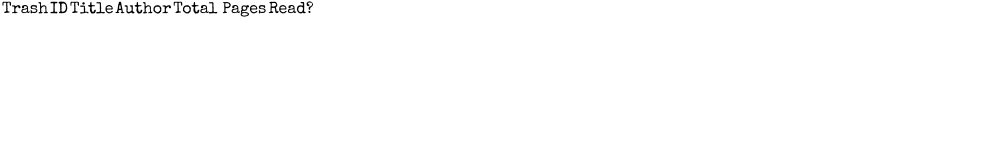
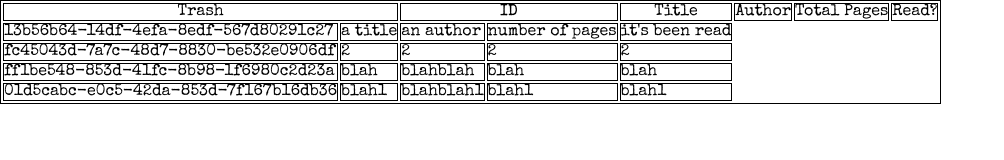
Before and after one commit to JLionPerez/odin-library, a plain HTML site: page index.html in a window 1280 px wide. Shown: the whole page, without its empty margins (0-1004 px from the left). Drawn offline with nearby package versions, Linux system fonts and the light colour scheme.

Commit message:
Add display info of each book on table

```diff
--- a/library.js
+++ b/library.js
@@ -11,9 +11,9 @@ function Book(id, title, author, num_pages, read_status) {
     this.num_pages = num_pages;
     this.read_status = read_status;
 
-    this.info = () => {
-        return ("ID: " + id + ", " + title + " by " + author + ", " + num_pages + ", " + read_status)
-    }
+    // this.info = () => {
+    //     return ("ID: " + id + ", " + title + " by " + author + ", " + num_pages + ", " + read_status)
+    // }
 }
 
 function addBookToLibrary(title, author, num_pages, read_status) {
@@ -26,3 +26,22 @@ addBookToLibrary("a title", "an author", "number of pages", "it's been read")
 addBookToLibrary("2", "2", "2", "2")
 addBookToLibrary("blah", "blahblah", "blah","blah")
 addBookToLibrary("blah1", "blahblah1", "blah1","blah1")
+
+// console.log(myLibrary[0].info())
+
+function populateTable() {
+    const tbody = document.querySelector("tbody")
+    for (let book of myLibrary) {
+        const tr = document.createElement("tr")
+        for (const val in book) {
+            if (book.hasOwnProperty(val)) {
+                const td = document.createElement("td")
+                td.textContent = book[val]
+                tr.appendChild(td)
+            }
+        }
+        tbody.appendChild(tr)
+    }
+}
+
+populateTable()
--- a/styles.css
+++ b/styles.css
@@ -5,6 +5,10 @@
     font-weight: 400;
     font-style: normal;
     /* color: #B89088; */
+}
+
+table, th, tr, td {
+    border: 1px solid;
 }
 
 /* body {
```
